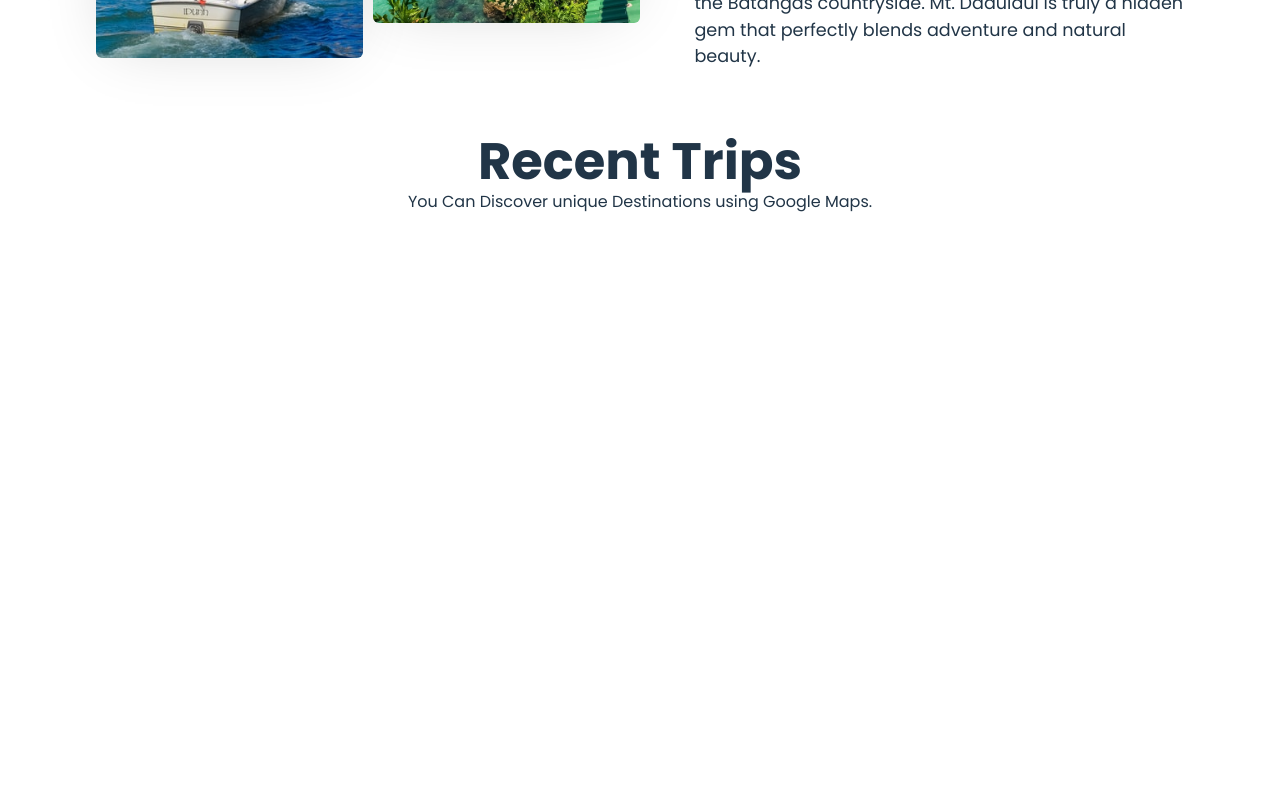
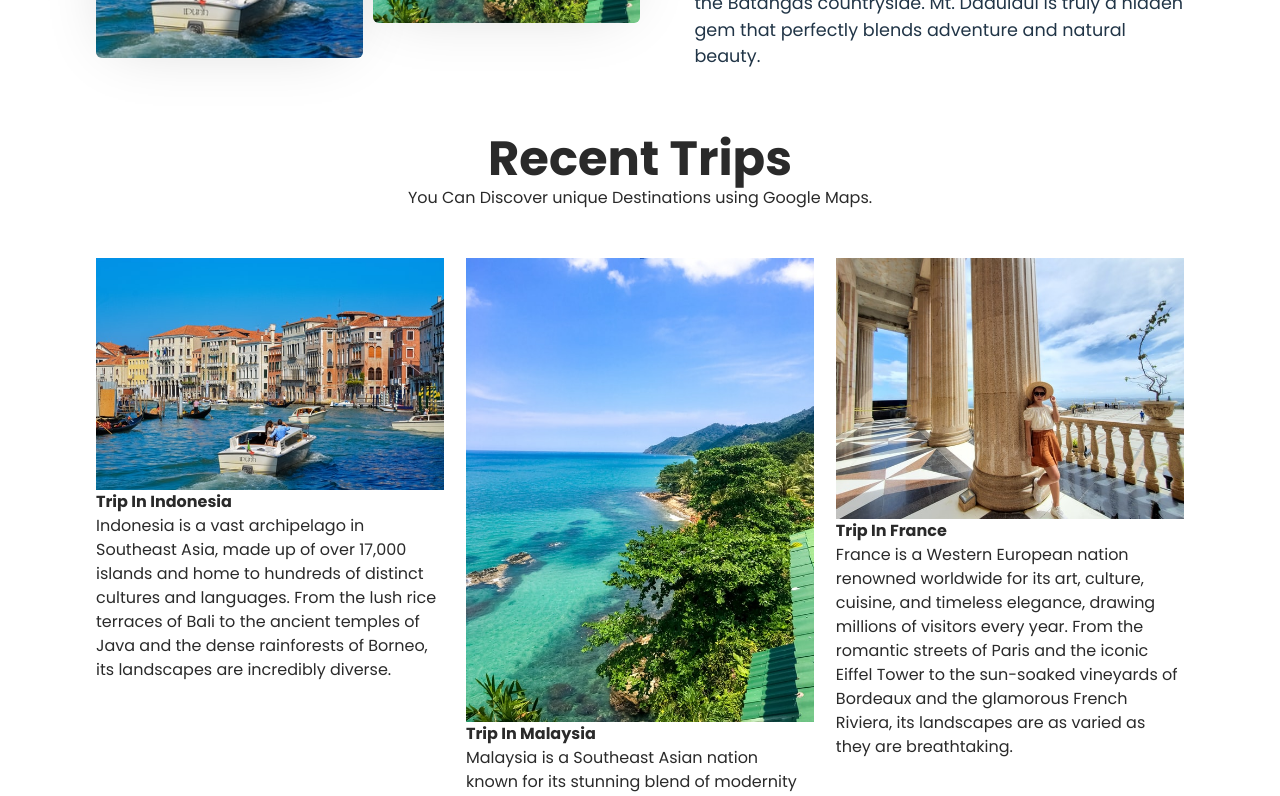
Before and after one commit to HarisShahnawaz/TravelWebsite, a React (Vite) app: page / in a window 1280 px wide. Shown: the part 1760-2556 px from the top of the page. Before the commit the page ends 1974 px from the top, so only its background shows below. Built offline with nearby package versions, Linux system fonts and the light colour scheme.

Commit message:
add tripdata

```diff
--- a/src/components/Trip.css
+++ b/src/components/Trip.css
@@ -0,0 +1,16 @@
+.trip {
+  margin: 4rem 6rem;
+  color: #2a2a2a;
+}
+.trip h1 {
+  font-size: 3rem;
+}
+.tripcard {
+  margin-top: 3rem;
+  display: flex;
+  justify-content: space-between;
+}
+.t-card {
+  width: 32%;
+  text-align: start;
+}
--- a/src/components/Trip.jsx
+++ b/src/components/Trip.jsx
@@ -1,10 +1,41 @@
 import "./Trip.css";
+import TripData from "./TripData";
+import Trip1 from "../assets/5.jpg";
+import Trip2 from "../assets/8.jpg";
+import Trip3 from "../assets/6.jpg";
 
 function Trip() {
   return (
     <div className="trip">
       <h1>Recent Trips</h1>
       <p>You Can Discover unique Destinations using Google Maps.</p>
+
+      <div className="tripcard">
+        <TripData
+          image={Trip1}
+          heading="Trip In Indonesia"
+          text="Indonesia is a vast archipelago in Southeast Asia, made up of
+           over 17,000 islands and home to hundreds of distinct cultures and languages.
+            From the lush rice terraces of Bali to the ancient temples of Java and the dense rainforests of Borneo,
+             its landscapes are incredibly diverse."
+        />
+        <TripData
+          image={Trip2}
+          heading="Trip In Malaysia"
+          text=" Malaysia is a Southeast Asian nation known for its stunning blend of modernity and tradition,
+           where gleaming skyscrapers stand alongside ancient rainforests and diverse
+           cultural heritage. Home to Malay, Chinese, Indian, and indigenous communities,
+           it offers a rich tapestry of cuisines, festivals, and traditions"
+        />
+        <TripData
+          image={Trip3}
+          heading="Trip In France"
+          text="France is a Western European nation renowned worldwide for its art,
+           culture, cuisine, and timeless elegance, drawing millions of visitors every year.
+            From the romantic streets of Paris and the iconic Eiffel Tower to the sun-soaked vineyards
+            of Bordeaux and the glamorous French Riviera, its landscapes are as varied as they are breathtaking."
+        />
+      </div>
     </div>
   );
 }
--- a/src/components/TripData.jsx
+++ b/src/components/TripData.jsx
@@ -1,9 +1,15 @@
 import "./Trip.css";
 
-function TripData() {
+function TripData(props) {
   return (
     <div className="t-card">
-      <div className="t-image"></div>
+      <div className="t-image">
+        <img src={props.image} alt="image" />
+      </div>
+      <h4>{props.heading}</h4>
+      <p>{props.text}</p>
     </div>
   );
 }
+
+export default TripData;
```
